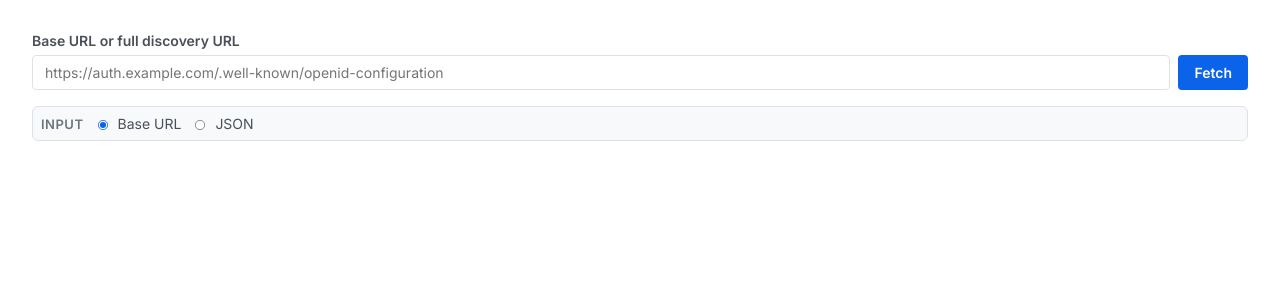
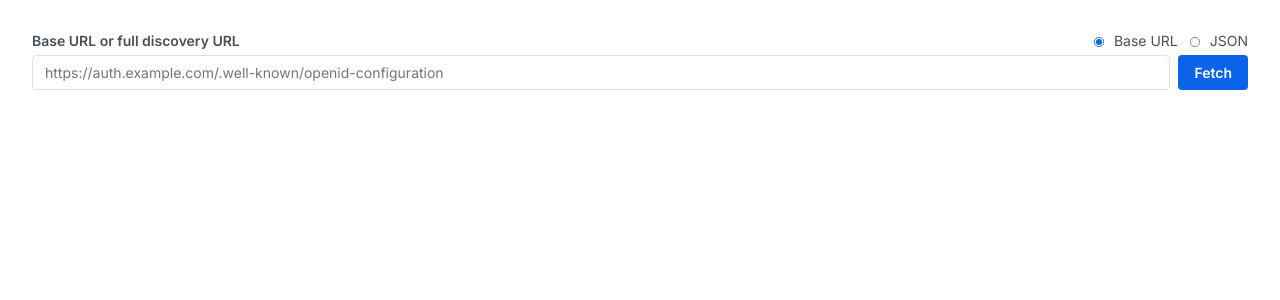
Before and after one commit to jimmycwc/discovery-endpoint-explorer, a React (Vite) app: page / in a window 1280 px wide. Shown: the top 300 px of the page. Built offline with nearby package versions, Linux system fonts and the light colour scheme; the HTML template or start-up script is replaced by a standard one.

Commit message:
Refactor input section in FetchDiscovery component to enhance layout and user interaction. Update styles for radio buttons and labels, improving accessibility and usability for selecting input modes.

```diff
--- a/src/components/FetchDiscovery.tsx
+++ b/src/components/FetchDiscovery.tsx
@@ -600,7 +600,78 @@ const FetchDiscovery: React.FC<FetchDiscoveryProps> = ({
       >
         {inputMode === "url" && (
           <div style={{ marginBottom: 16 }}>
-            <label style={styles.label}>Base URL or full discovery URL</label>
+            <div
+              style={{
+                display: "flex",
+                alignItems: "center",
+                marginBottom: 6,
+                fontFamily: "Inter, sans-serif",
+              }}
+            >
+              <label
+                style={{
+                  ...styles.label,
+                  marginBottom: 0,
+                  display: "inline",
+                }}
+              >
+                Base URL or full discovery URL
+              </label>
+              <span style={{ display: "flex", alignItems: "center", gap: 6, marginLeft: "auto" }}>
+                <label
+                  style={{
+                    display: "flex",
+                    alignItems: "center",
+                    gap: 6,
+                    cursor: "pointer",
+                    color: "#495057",
+                    fontSize: 14,
+                    userSelect: "none",
+                  }}
+                >
+                  <input
+                    type="radio"
+                    name="inputMode"
+                    checked={true}
+                    onChange={() => setInputMode("url")}
+                    style={{
+                      cursor: "pointer",
+                      accentColor: "rgb(11, 99, 233)",
+                      transform: "scale(0.85)",
+                      width: 12,
+                      height: 12,
+                    }}
+                  />
+                  Base URL
+                </label>
+                <label
+                  style={{
+                    display: "flex",
+                    alignItems: "center",
+                    gap: 6,
+                    cursor: "pointer",
+                    color: "#495057",
+                    fontSize: 14,
+                    userSelect: "none",
+                  }}
+                >
+                  <input
+                    type="radio"
+                    name="inputMode"
+                    checked={false}
+                    onChange={() => setInputMode("json")}
+                    style={{
+                      cursor: "pointer",
+                      accentColor: "rgb(11, 99, 233)",
+                      transform: "scale(0.85)",
+                      width: 12,
+                      height: 12,
+                    }}
+                  />
+                  JSON
+                </label>
+              </span>
+            </div>
             <div style={{ display: "flex", gap: 8, alignItems: "stretch" }}>
               <input
                 type="url"
@@ -634,87 +705,6 @@ const FetchDiscovery: React.FC<FetchDiscoveryProps> = ({
           </div>
         )}
 
-        {inputMode === "url" && (
-          <div
-            style={{
-              marginBottom: 16,
-              padding: 8,
-              backgroundColor: "#f8f9fa",
-              border: "1px solid #dee2e6",
-              borderRadius: 6,
-              display: "flex",
-              alignItems: "center",
-              gap: 8,
-              flexWrap: "wrap",
-              fontFamily: "Inter, sans-serif",
-            }}
-          >
-            <span
-              style={{
-                fontSize: 13,
-                fontWeight: 600,
-                color: "#6c757d",
-                textTransform: "uppercase" as const,
-                letterSpacing: "0.5px",
-              }}
-            >
-              Input
-            </span>
-            <label
-              style={{
-                display: "flex",
-                alignItems: "center",
-                gap: 6,
-                cursor: "pointer",
-                color: "#495057",
-                fontSize: 14,
-                userSelect: "none",
-              }}
-            >
-              <input
-                type="radio"
-                name="inputMode"
-                checked={inputMode === "url"}
-                onChange={() => setInputMode("url")}
-                style={{
-                  cursor: "pointer",
-                  accentColor: "rgb(11, 99, 233)",
-                  transform: "scale(0.85)",
-                  width: 12,
-                  height: 12,
-                }}
-              />
-              Base URL
-            </label>
-            <label
-              style={{
-                display: "flex",
-                alignItems: "center",
-                gap: 6,
-                cursor: "pointer",
-                color: "#495057",
-                fontSize: 14,
-                userSelect: "none",
-              }}
-            >
-              <input
-                type="radio"
-                name="inputMode"
-                checked={inputMode === "json"}
-                onChange={() => setInputMode("json")}
-                style={{
-                  cursor: "pointer",
-                  accentColor: "rgb(11, 99, 233)",
-                  transform: "scale(0.85)",
-                  width: 12,
-                  height: 12,
-                }}
-              />
-              JSON
-            </label>
-          </div>
-        )}
-
         {inputMode === "url" && hasAttemptedFetch && error && (
           <div style={{ ...styles.error, marginTop: 16, marginBottom: 16, whiteSpace: "pre-line" as const }}>
             <strong>Error:</strong>
@@ -765,61 +755,24 @@ const FetchDiscovery: React.FC<FetchDiscoveryProps> = ({
 
         {inputMode === "json" && (
           <div>
-            <label style={styles.label}>Paste Discovery Document JSON</label>
-            <textarea
-              value={pastedJson}
-              onChange={(e) => setPastedJson(e.target.value)}
-              placeholder='Paste the JSON from the discovery endpoint here...'
-              style={{
-                ...styles.input,
-                minHeight: 200,
-                fontFamily: "monospace",
-                fontSize: 13,
-                resize: "vertical",
-              }}
-            />
-            <button
-              onClick={handlePasteJson}
-              disabled={!pastedJson.trim()}
-              style={{
-                ...styles.button,
-                marginTop: 8,
-                ...((!pastedJson.trim()) ? styles.buttonDisabled : {}),
-              }}
-            >
-              Parse JSON
-            </button>
-            {pasteError && (
-              <div style={{ ...styles.error, marginTop: 12 }}>
-                <strong>Error:</strong> {pasteError}
-              </div>
-            )}
-            <div
-              style={{
-                marginTop: 16,
-                marginBottom: 0,
-                padding: 8,
-                backgroundColor: "#f8f9fa",
-                border: "1px solid #dee2e6",
-                borderRadius: 6,
+            <div
+              style={{
                 display: "flex",
                 alignItems: "center",
-                gap: 8,
-                flexWrap: "wrap",
-                fontFamily: "Inter, sans-serif",
-              }}
-            >
-              <span
-                style={{
-                  fontSize: 13,
-                  fontWeight: 600,
-                  color: "#6c757d",
-                  textTransform: "uppercase" as const,
-                  letterSpacing: "0.5px",
-                }}
-              >
-                Input
-              </span>
+                marginBottom: 6,
+                fontFamily: "Inter, sans-serif",
+              }}
+            >
+              <label
+                style={{
+                  ...styles.label,
+                  marginBottom: 0,
+                  display: "inline",
+                }}
+              >
+                Paste Discovery Document JSON
+              </label>
+              <span style={{ display: "flex", alignItems: "center", gap: 6, marginLeft: "auto" }}>
                 <label
                   style={{
                     display: "flex",
@@ -834,7 +787,7 @@ const FetchDiscovery: React.FC<FetchDiscoveryProps> = ({
                   <input
                     type="radio"
                     name="inputMode"
-                  checked={inputMode === "url"}
+                    checked={false}
                     onChange={() => setInputMode("url")}
                     style={{
                       cursor: "pointer",
@@ -860,7 +813,7 @@ const FetchDiscovery: React.FC<FetchDiscoveryProps> = ({
                   <input
                     type="radio"
                     name="inputMode"
-                  checked={inputMode === "json"}
+                    checked={true}
                     onChange={() => setInputMode("json")}
                     style={{
                       cursor: "pointer",
@@ -872,7 +825,36 @@ const FetchDiscovery: React.FC<FetchDiscoveryProps> = ({
                   />
                   JSON
                 </label>
-            </div>
+              </span>
+            </div>
+            <textarea
+              value={pastedJson}
+              onChange={(e) => setPastedJson(e.target.value)}
+              placeholder='Paste the JSON from the discovery endpoint here...'
+              style={{
+                ...styles.input,
+                minHeight: 200,
+                fontFamily: "monospace",
+                fontSize: 13,
+                resize: "vertical",
+              }}
+            />
+            <button
+              onClick={handlePasteJson}
+              disabled={!pastedJson.trim()}
+              style={{
+                ...styles.button,
+                marginTop: 8,
+                ...((!pastedJson.trim()) ? styles.buttonDisabled : {}),
+              }}
+            >
+              Parse JSON
+            </button>
+            {pasteError && (
+              <div style={{ ...styles.error, marginTop: 12 }}>
+                <strong>Error:</strong> {pasteError}
+              </div>
+            )}
           </div>
         )}
       </div>
```
Lines whose indentation alone changed are shown as unchanged.
